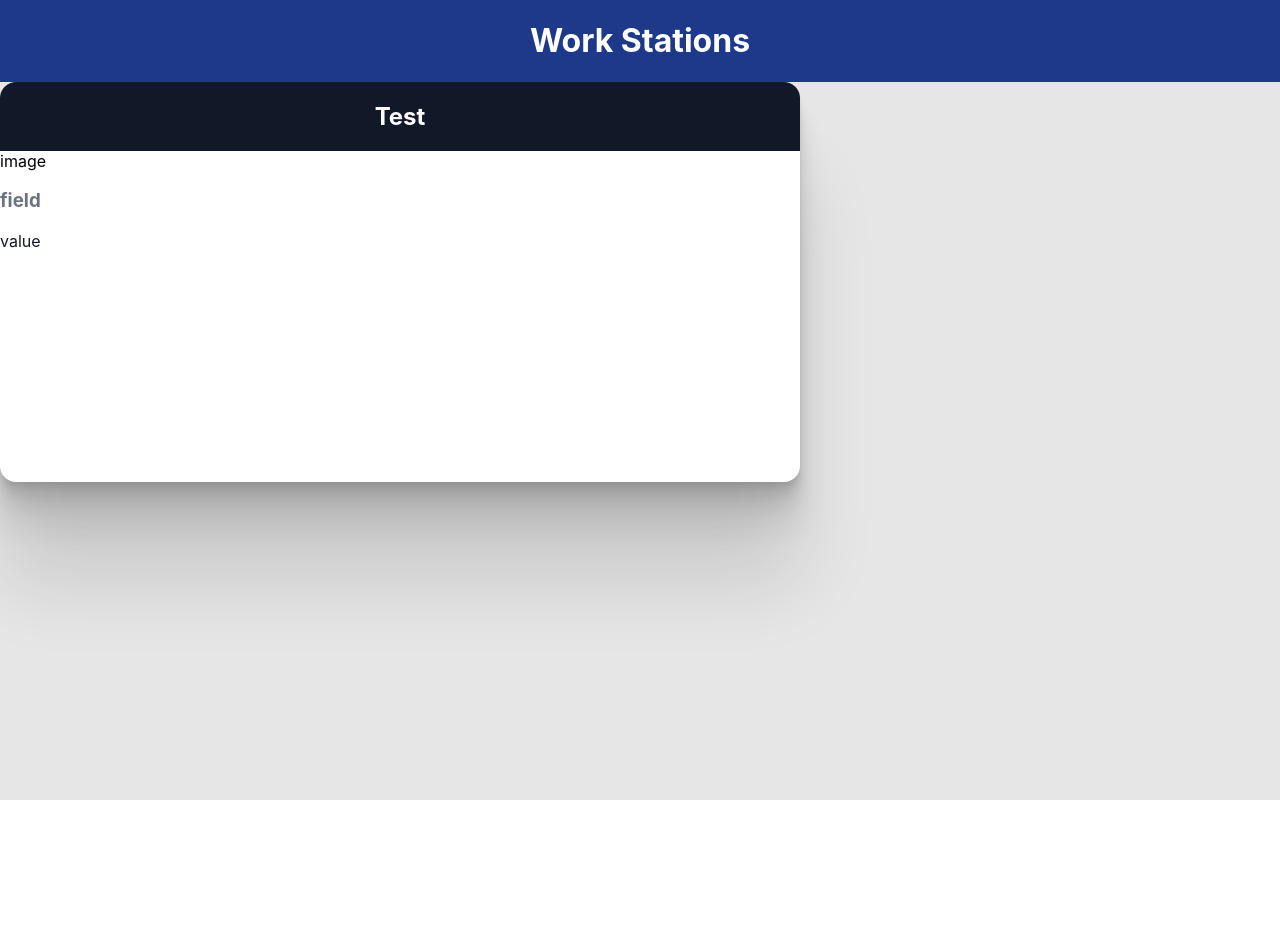
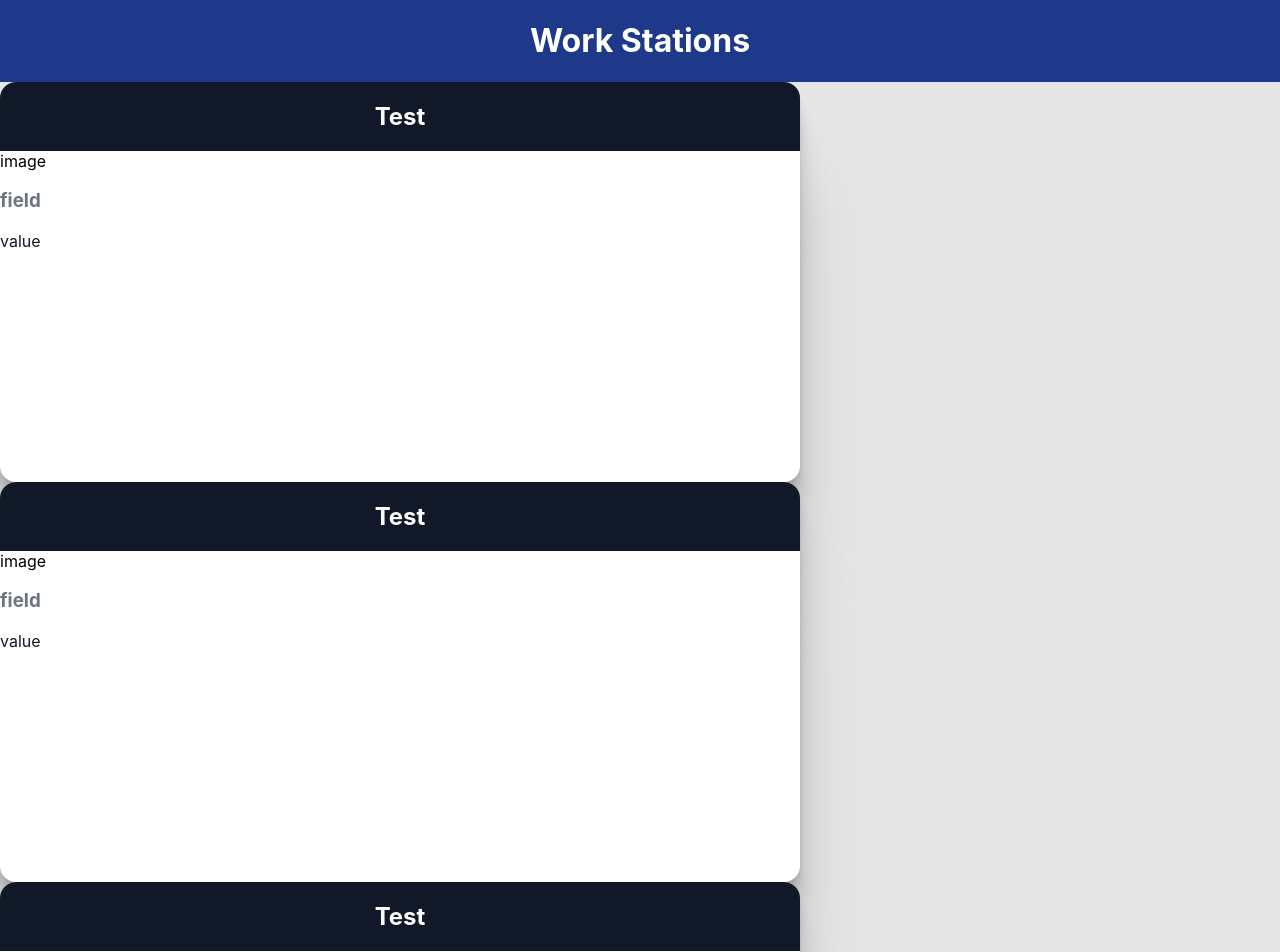
Before and after one commit to mahume/ubisense, a React (Create React App) app: page / in a window 1280 px wide. Shown: the top 952 px of the page. Before the commit the page ends 800 px from the top, so only its background shows below. Built offline with nearby package versions, Linux system fonts and the light colour scheme.

Commit message:
edit: App state to support test data

```diff
--- a/src/components/App.tsx
+++ b/src/components/App.tsx
@@ -1,14 +1,29 @@
-import React from "react";
+import React, { useEffect, useState } from "react";
 import AppHeader from "./AppHeader";
 import { StyledLayout, StyledMain } from "./App.styles";
 import Card from "./Card";
+// import { fetchProduct } from "../utils/api";
+import { enginesTestData, workstationsTestData } from "../utils/testData";
+import { IEngine, IWorkstation } from "../typescript/interfaces/data";
 
 function App() {
+  const [engines, setEngines] = useState<IEngine[]>([]);
+  const [workstations, setWorkstations] = useState<IWorkstation[]>([]);
+
+  useEffect(() => {
+    // TODO: Fetch from API
+
+    setEngines(enginesTestData);
+    setWorkstations(workstationsTestData);
+  }, []);
+
   return (
     <StyledLayout>
       <AppHeader />
       <StyledMain>
-        <Card />
+        {workstations.map((station) => {
+          return <Card />;
+        })}
       </StyledMain>
     </StyledLayout>
   );
```
